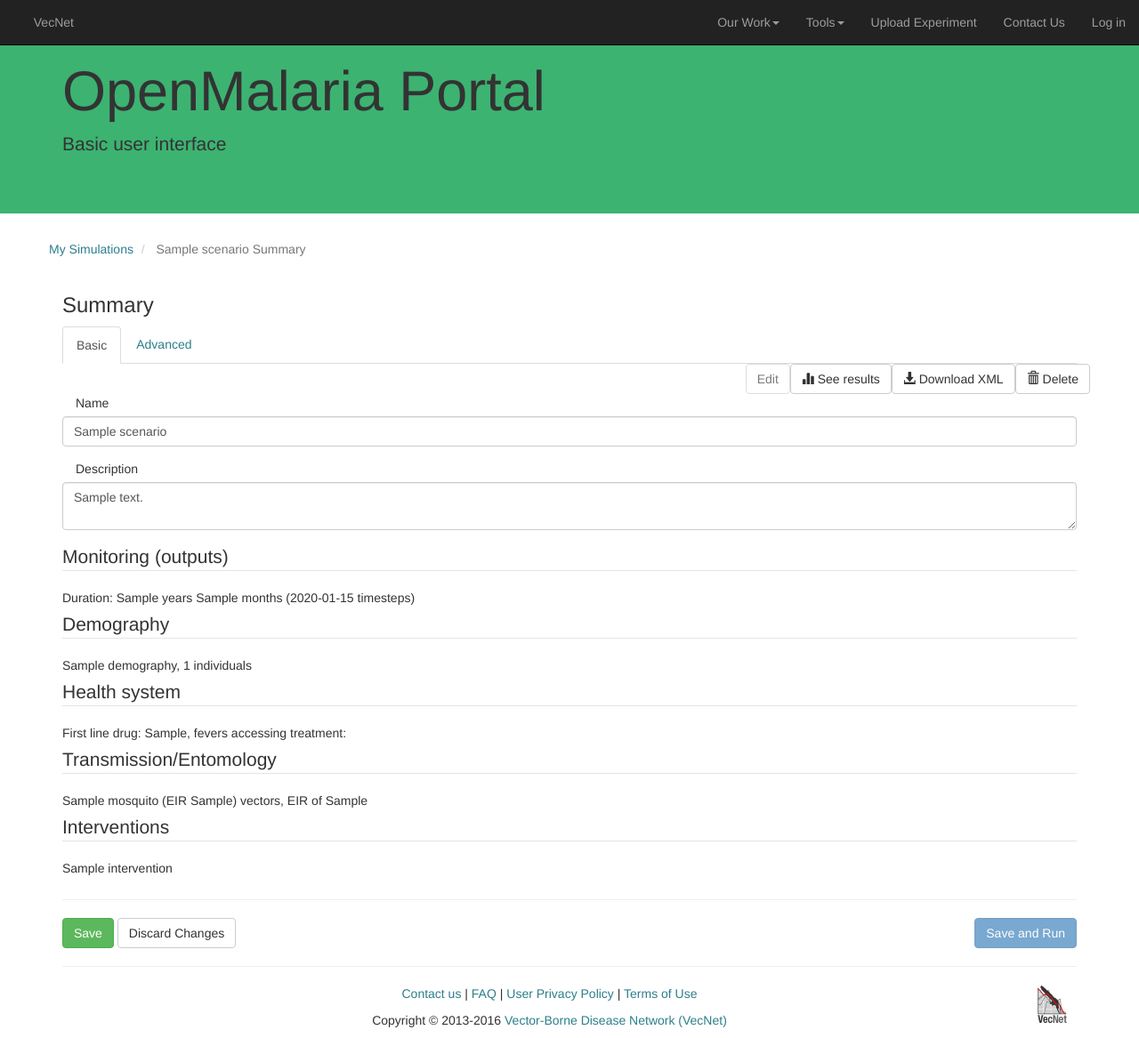
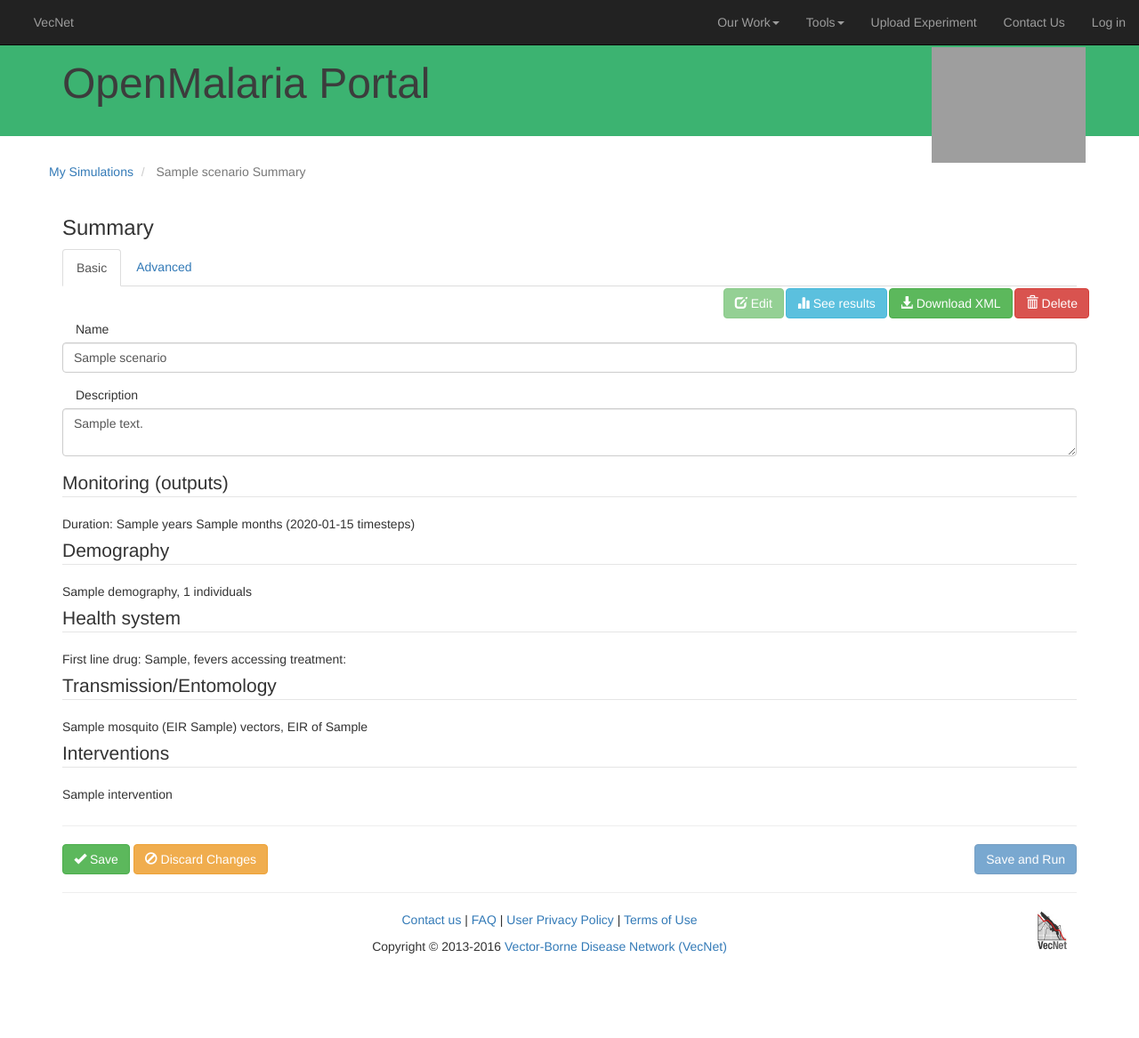
Before and after one commit to vecnet/om, a Django app: template website/apps/ts_om/templates/ts_om/summary.html in a window 1280 px wide. Shown: the whole page at 89% size. After the commit the page ends 1072 px from the top, so only its background shows below. Run offline with Django 3.2, Linux system fonts and the light colour scheme; the template is opened without the code that fills it: most values are stand-ins (such as "Sample title", 1, 10 or a date in 2020); some libraries are stand-ins or nearby versions; grey boxes are pictures that could not be loaded.

Commit message:
Style improvements

```diff
--- a/website/apps/ts_om/static/ts_om/css/ts2.css
+++ b/website/apps/ts_om/static/ts_om/css/ts2.css
@@ -12,6 +12,8 @@
 /* Set up main header "jumbotron" band across the top */
 .jumbotron {
     background: mediumseagreen; /* Solid color */
+    padding-bottom: 10px;
+    color: #3c3c3c;
     /*background: #2c84d7; /!* Solid color *!/*/
     /*background: -moz-linear-gradient(top, #012f4c 0%, #47876d 100%); *//* FF3.6+ */
     /*background: -webkit-gradient(linear, left top, left bottom, color-stop(0%,#012f4c), color-stop(100%,#47876d)); *//* Chrome,Safari4+ */
@@ -20,6 +22,18 @@
     /*background: -ms-linear-gradient(top, #012f4c 0%,#47876d 100%); *//* IE10+ */
     /*background: linear-gradient(to bottom, #012f4c 0%,#47876d 100%); *//* W3C */
     /*filter: progid:DXImageTransform.Microsoft.gradient( startColorstr='#012f4c', endColorstr='#47876d',GradientType=0 ); *//* IE6-9 */
+}
+
+.jumbotron img {
+    float: right;
+    height: 130px;
+    margin-top: 5px;
+    margin-right: -10px;
+    margin-bottom: -40px;
+}
+
+.jumbotron h1 {
+        font-size: 48px;
 }
 
 /* Left Menu Bootstrap style overrides -ked  */
@@ -70,6 +84,12 @@
 .nav-tabs > .disabled > a {text-transform: uppercase; font-size: 0.9em;}
 .sidebar-nav > li.disabled > a:hover {color:#999999; border-color: transparent }
 
+.spread {
+    margin-top: 2px;
+    margin-bottom: 2px;
+    margin-right: 1px;
+    margin-left: 1px;
+}
 
 /* These are ensure consistent color across the theme (well just for side-bar nav). Use the darker color from the gradient
 .sidebar-nav {border-color: #b3c7ce;}
@@ -89,11 +109,11 @@
 */
 
 /* Link colors - according to VECNet style guide */
-a { color: #999; } /* grey out a's w/o links */
-a:link, a:visited {color: #2c7f8c;} /* #4c8773 -ked */
-a:hover, a:active, a:focus {color: #28605f;}
-/* this keeps a href buttons from getting link colors above */
-a.btn:link, a.btn:visited { color:#333; }
+/*a { color: #999; } !* grey out a's w/o links *!*/
+/*a:link, a:visited {color: #2c7f8c;} !* #4c8773 -ked *!*/
+/*a:hover, a:active, a:focus {color: #28605f;}*/
+/*!* this keeps a href buttons from getting link colors above *!*/
+/*a.btn:link, a.btn:visited { color:#333; }*/
 
 /* breadcrumb - according to VECNet style guide */
 .breadcrumb { border: none; background:transparent; margin-left:0; padding-left:0;}
--- a/website/apps/ts_om/templates/ts_om/base.html
+++ b/website/apps/ts_om/templates/ts_om/base.html
@@ -1,8 +1,4 @@
 {% extends "base.html" %}
-
-{% block extra_css %}
-    <link rel="stylesheet" href="{{ STATIC_URL }}ts_om/css/ts2.css" />
-{% endblock %}
 
 {% block extra_js %}
     <script>
@@ -10,11 +6,6 @@
     </script>
     <script src="{{ STATIC_URL }}ts_om/js/common.js"></script>
     <script src="{{ STATIC_URL }}js/jquery.validate.min.js"></script>
-{% endblock %}
-
-{% block jumbotron_content %}
-    <h1>OpenMalaria Portal</h1>
-    <p class="lead">Basic user interface</p>
 {% endblock %}
 
 {% block main_content %}
--- a/website/apps/ts_om/templates/ts_om/summary.html
+++ b/website/apps/ts_om/templates/ts_om/summary.html
@@ -42,7 +42,7 @@
             <div class="tab-content">
                 <div class="tab-pane active" id="simple">
                     <div class="row">
-                        <button class="pull-right delete btn btn-default tooltip_button" data-id="{{ scenario_id }}"
+                        <button class="pull-right spread delete btn btn-danger tooltip_button" data-id="{{ scenario_id }}"
                                 data-type="{% if deleted %}restore{% else %}delete{% endif %}" data-toggle="modal"
                                 data-target="#confirm"
                                 data-original-title="{% if deleted %}Restore{% else %}Delete{% endif %} Simulation and all related data"
@@ -50,20 +50,20 @@
                             {% if deleted %}Restore{% else %}<span class="glyphicon glyphicon-trash"></span> Delete{% endif %}
                         </button>
                         {% if version == 32 %}
-                            <a class="pull-right duplicate btn btn-default tooltip_button" data-original-title="Copy Simulation"
+                            <a class="pull-right spread duplicate btn btn-info tooltip_button" data-original-title="Copy Simulation"
                                href="{% url "ts_om.duplicate" scenario_id %}">
                                 <span class="glyphicon glyphicon-copy"></span> Copy
                             </a>
                         {% endif %}
-                        <a download="{{ name }}.xml" class="pull-right btn btn-default" href="{% url "ts_om.download" scenario_id %}">
+                        <a download="{{ name }}.xml" class="pull-right spread btn btn-success" href="{% url "ts_om.download" scenario_id %}">
                             <span class="glyphicon glyphicon-download-alt"></span> Download XML
                         </a>
                         {% if scenario.new_simulation %}
-                        <a class="pull-right btn btn-default" href="{% url "ts_om_viz.SimulationView" scenario.new_simulation.id %}">
+                        <a class="pull-right spread btn btn-info" href="{% url "ts_om_viz.SimulationView" scenario.new_simulation.id %}">
                             <span class="glyphicon glyphicon-stats"></span> See results
                         </a>
                         {% endif %}
-                        <a {% if scenario.new_simulation %}disabled{% else %}href="{% url "ts_om.monitoring" scenario.id %}"{% endif %} class='pull-right btn btn-default'  > Edit </a>
+                        <a {% if scenario.new_simulation %}disabled{% else %}href="{% url "ts_om.monitoring" scenario.id %}"{% endif %} class='pull-right spread btn btn-success'  ><span class="glyphicon glyphicon-edit"></span> Edit </a>
                     </div>
                     <div class="modal fade" id="confirm">
                         <div class="modal-dialog" role="document">
@@ -77,9 +77,9 @@
                                         related data?</p>
                                 </div>
                                 <div class="modal-footer">
-                                    <a class="btn" data-dismiss="modal" href="#" aria-hidden="true">Cancel</a>
+                                    <a class="btn btn-warning" data-dismiss="modal" href="#" aria-hidden="true">Cancel</a>
                                     <button class="btn btn-danger" id="delete" data-dismiss="modal">{% if deleted %}Restore{% else %}
-                                        Delete{% endif %}</button>
+                                        <span class="glyphicon glyphicon-trash"></span> Delete{% endif %}</button>
                                 </div>
                                 <input id="modal-scenario-id" type="hidden" value="">
                             </div>
@@ -176,9 +176,9 @@
                     <hr>
                     <div>
                         <button type="submit" class="save-scenario-summary-page btn btn-success">
-                            Save
+                            <span class="glyphicon glyphicon-ok"></span> Save
                         </button>
-                        <a href="{% url 'ts_om.list' %}" class="btn btn-default">Discard Changes</a>
+                        <a href="{% url 'ts_om.list' %}" class="btn btn-warning "><span class="glyphicon glyphicon-ban-circle"></span> Discard Changes</a>
                         <button name="run" class="submit-scenario btn btn-primary pull-right {% if scenario.new_simulation %}disabled{% endif %}"
                                 type="button"
                                 {% if sim_id %}disabled{% endif %}>
--- a/website/templates/base.html
+++ b/website/templates/base.html
@@ -1,3 +1,4 @@
+{% load static %}
 <!DOCTYPE html>
 <html lang="en">
 <head>
@@ -5,7 +6,7 @@
     <meta http-equiv="X-UA-Compatible" content="IE-edge">
     <meta name="viewport" content="width=device-width, initial-scale=1">
     <!-- The above 3 meta tags *must* come first in the head; any other head content must come *after* these tags -->
-    <title>{% block page_title %}Welcome to OpenMalaria Basic User Interface{% endblock %}</title>
+    <title>{% block page_title %}OpenMalaria Basic User Interface{% endblock %}</title>
     <link href="{{ STATIC_URL }}bootstrap-3.3.5/css/bootstrap.min.css" rel="stylesheet">
 
     <!-- HTML5 shim and Respond.js for IE8 support of HTML5 elements and media queries -->
@@ -14,7 +15,7 @@
       <script src="https://oss.maxcdn.com/html5shiv/3.7.2/html5shiv.min.js"></script>
       <script src="https://oss.maxcdn.com/respond/1.4.2/respond.min.js"></script>
     <![endif]-->
-
+    <link rel="stylesheet" href="{{ STATIC_URL }}ts_om/css/ts2.css" />
     {% block extra_css %}{% endblock %}
 </head>
 <body>
@@ -70,6 +71,9 @@
         <div class="jumbotron subhead">
             <div class="container ">
                 {% block jumbotron_content %}
+                    <a href="/"><img src="{% static 'icon_om.png' %}"></a>
+                        <h1>OpenMalaria Portal</h1>
+{#                        <p class="lead">Basic user interface</p>#}
                 {% endblock %}
             </div>
         </div>
@@ -78,13 +82,14 @@
     {% block main_content %}
     {% endblock %}
 
+    {% block footer %}
     <footer class="footer">
         <hr>
         <img style="margin: 0 10px 0 0; float: right;" src="{{ STATIC_URL }}img/vecnet-logo.jpg" alt="VecNet Logo" width="35" />
         <p class="text-center"> <a href="https://www.vecnet.org/index.php/contact-us/">Contact us</a> | <a href="https://www.vecnet.org/index.php/about-vecnet/faq">FAQ</a> | <a href="https://www.vecnet.org/index.php/user-privacy-policy">User Privacy Policy</a> | <a href="https://www.vecnet.org/index.php/terms-of-use">Terms of Use</a></p>
         <p class="fine-print text-center"> Copyright &copy; 2013-2016 <a href="https://www.vecnet.org/">Vector-Borne Disease Network (VecNet)</a></p>
     </footer>
-
+    {% endblock %}
 
     <script src="{{ STATIC_URL }}js/jquery-2.1.4.min.js"></script>
     <script src="{{ STATIC_URL }}js/jquery-migrate-1.2.1.min.js"></script>
```
Also changed, not shown: website/apps/ts_om/templates/ts_om/list.html (+5 -5 lines), website/apps/ts_om/templates/ts_om/start.html (+9 -1 lines), website/apps/ts_om_viz/templates/ts_om_viz/base.html (+0 -10 lines).
